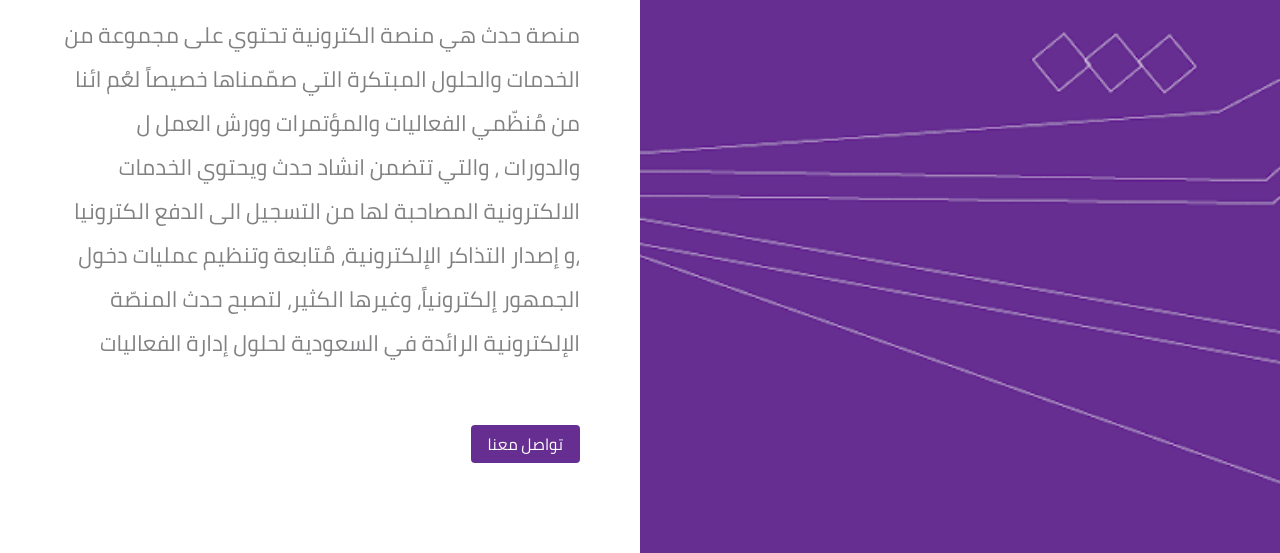
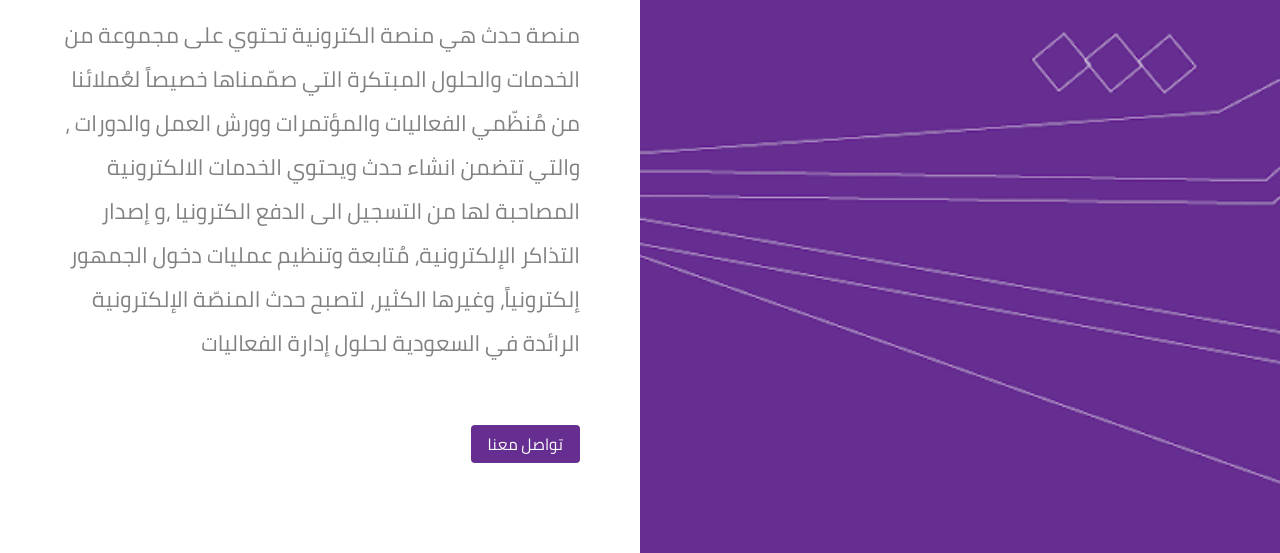
Before and after one commit to AmanySamy/HadathApp, a plain HTML site: page index.html in a window 1280 px wide. Shown: the part 316-869 px from the top of the page. Drawn offline with nearby package versions, Linux system fonts and the light colour scheme; some packages are replaced by stand-ins of ours; a script that the page names is missing.

Commit message:
correct content

```diff
--- a/index.html
+++ b/index.html
@@ -18,8 +18,8 @@
 					<p class="hadath-intro">
 							منصة حدث هي منصة الكترونية تحتوي على مجموعة
 							من الخدمات والحلول المبتكرة التي صمّمناها خصيصاً
-							لعُم ائنا من مُنظّمي الفعاليات والمؤتمرات وورش العمل ل
-							والدورات ، والتي تتضمن انشاد حدث ويحتوي الخدمات
+							لعُملائنا من مُنظّمي الفعاليات والمؤتمرات وورش العمل
+							والدورات ، والتي تتضمن انشاء حدث ويحتوي الخدمات
 							الالكترونية المصاحبة لها من التسجيل الى الدفع
 							الكترونيا ،و إصدار التذاكر الإلكترونية، مُتابعة وتنظيم
 							عمليات دخول الجمهور إلكترونياً، وغيرها الكثير،
```
